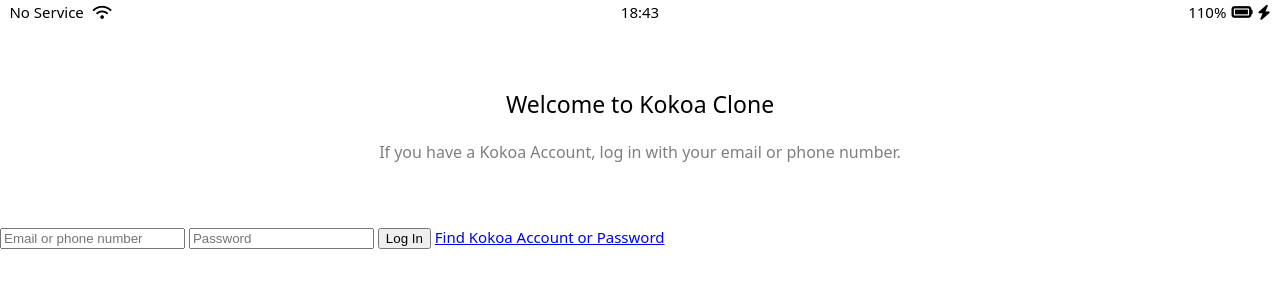
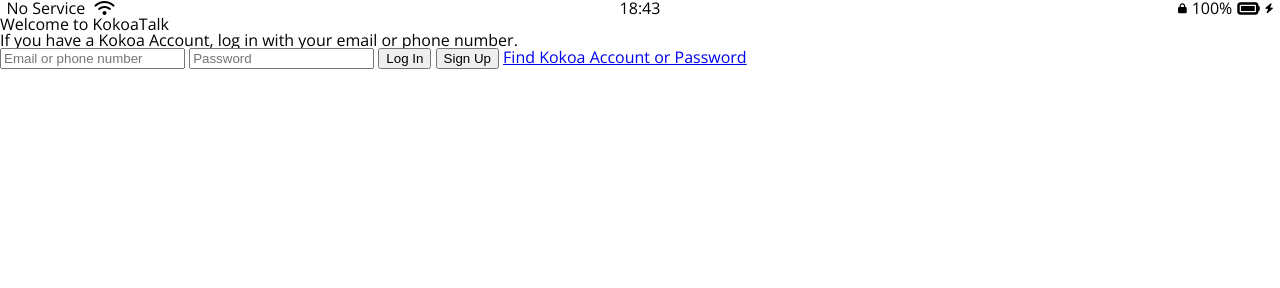
Before and after one commit to Teezyyy/kokoa-clone, a plain HTML site: page index.html in a window 1280 px wide. Drawn offline with nearby package versions, Linux system fonts and the light colour scheme.

Commit message:
Developed Status bar

```diff
--- a/css/status-bar.css
+++ b/css/status-bar.css
@@ -1,28 +1,25 @@
 .status-bar {
   display: flex;
   justify-content: center;
-  padding: 5px 3px;
 }
-
+.status-bar__column {
+  width: 33%;
+}
 .status-bar__column:first-child span {
   margin-right: 5px;
 }
-
-.status-bar__column {
-  width: 33%;
-}
-
 .status-bar__column:nth-child(2) {
   display: flex;
   justify-content: center;
 }
-
 .status-bar__column:last-child {
   display: flex;
   justify-content: flex-end;
   align-items: center;
 }
-
+.status-bar__column:last-child span {
+  margin-left: 5px;
+}
 .status-bar__column .fa-battery-full {
-  margin: 0px 5px;
+  margin: 0 5px;
 }
--- a/css/styles.css
+++ b/css/styles.css
@@ -1,26 +1,32 @@
+@import url("https://fonts.googleapis.com/css2?family=Open+Sans:ital,wght@0,300..800;1,300..800&display=swap");
 @import "reset.css";
-@import "status-bar.css";
 
 body {
-  font-family: system-ui, -apple-system, BlinkMacSystemFont, "Segoe UI", Roboto,
-    Oxygen, Ubuntu, Cantarell, "Open Sans", "Helvetica Neue", sans-serif;
-  font-size: 15px;
+  font-family: "Open Sans", sans-serif;
 }
 
-.welcome-header {
-  margin: 68px 0px;
-  text-align: center;
+.status-bar {
   display: flex;
-  flex-direction: column;
+  justify-content: center;
+}
+.status-bar__column {
+  width: 33%;
+}
+.status-bar__column:first-child span {
+  margin-right: 5px;
+}
+.status-bar__column:nth-child(2) {
+  display: flex;
+  justify-content: center;
+}
+.status-bar__column:last-child {
+  display: flex;
+  justify-content: flex-end;
   align-items: center;
 }
-
-.welcome-header__title {
-  margin-bottom: 28px;
-  font-size: 23px;
+.status-bar__column:last-child span {
+  margin-left: 5px;
 }
-.welcome-header__text {
-  width: 60%;
-  opacity: 0.5;
-  font-size: 16px;
+.status-bar__column .fa-battery-full {
+  margin: 0 5px;
 }
--- a/index.html
+++ b/index.html
@@ -4,7 +4,7 @@
     <link rel="stylesheet" href="css/styles.css" />
     <meta charset="UTF-8" />
     <meta name="viewport" content="width=device-width, initial-scale=1.0" />
-    <title>Welcome to Kokoa Clone</title>
+    <title>Welcome to Kokoa Talk</title>
   </head>
   <body>
     <div class="status-bar">
@@ -16,14 +16,15 @@
         <span>18:43</span>
       </div>
       <div class="status-bar__column">
-        <span>110%</span>
+        <i class="fa-solid fa-lock fa-2xs"></i>
+        <span>100%</span>
         <i class="fa-solid fa-battery-full fa-lg"></i>
-        <i class="fa-solid fa-bolt"></i>
+        <i class="fa-solid fa-bolt fa-2xs"></i>
       </div>
     </div>
 
     <header class="welcome-header">
-      <h1 class="welcome-header__title">Welcome to Kokoa Clone</h1>
+      <h1 class="welcome-header__title">Welcome to KokoaTalk</h1>
       <p class="welcome-header__text">
         If you have a Kokoa Account, log in with your email or phone number.
       </p>
@@ -33,6 +34,7 @@
       <input type="text" placeholder="Email or phone number" />
       <input type="password" placeholder="Password" />
       <input type="submit" value="Log In" />
+      <input type="submit" value="Sign Up" />
       <a href="#">Find Kokoa Account or Password</a>
     </form>
 
```
